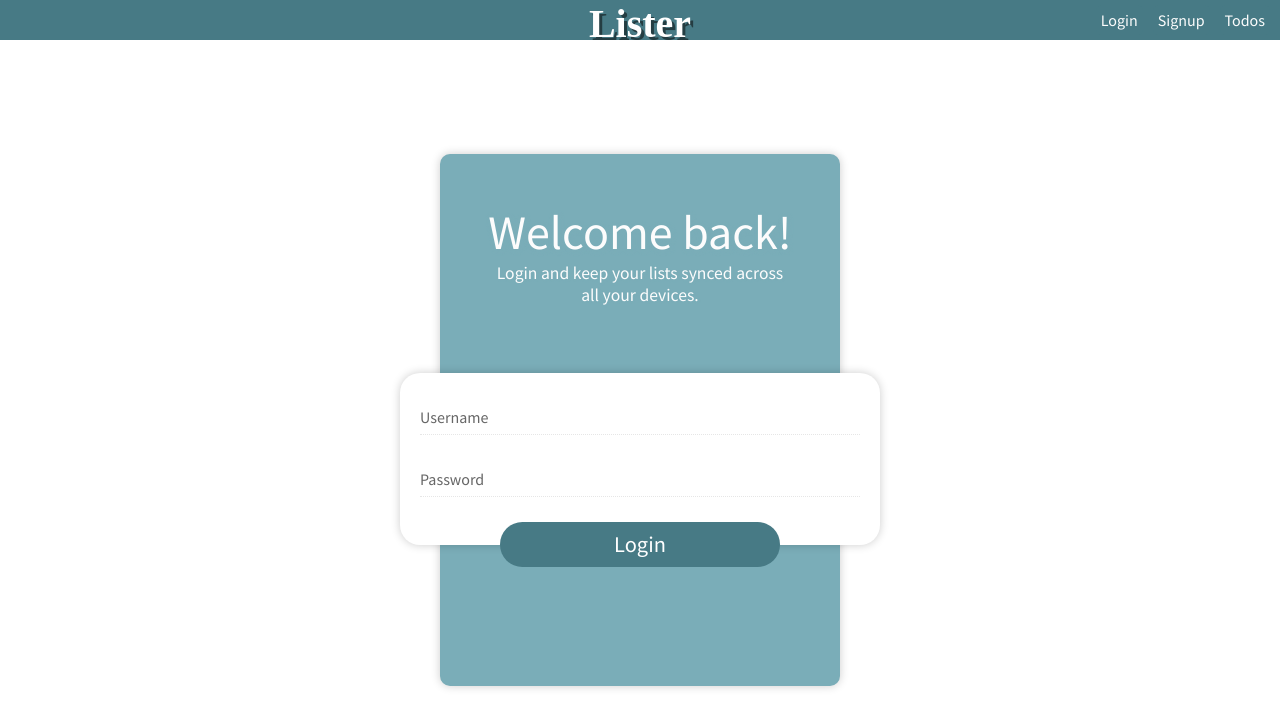
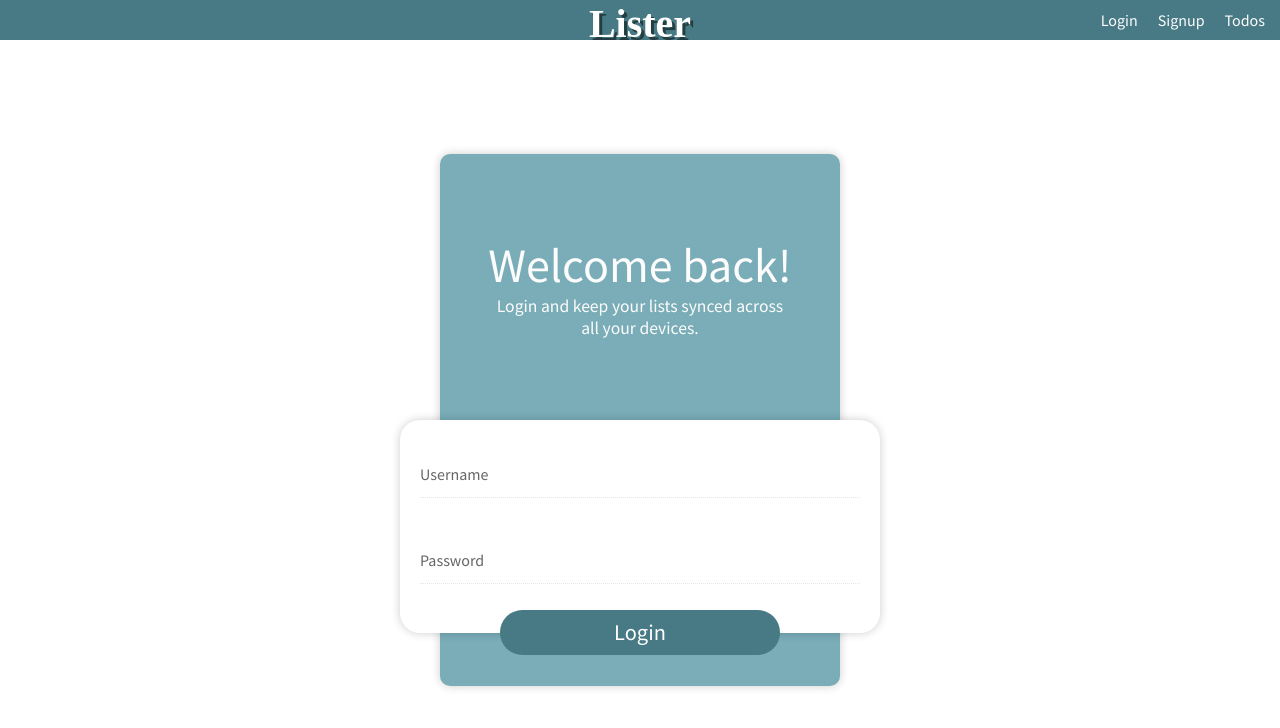
Before and after one commit to dmills-webdev/listerv2, a React (Create React App) app in the folder client/: page /login in a window 1280 px wide. Shown: the top 728 px of the page. Built offline with nearby package versions, Linux system fonts and the light colour scheme; a web font is replaced by a local one.

Commit message:
Update styling for login page to match signup.

```diff
--- a/client/src/Login.js
+++ b/client/src/Login.js
@@ -43,6 +43,7 @@ function Signup({ setUser }) {
       <div className='form-area'>
         <form onSubmit={handleSubmit} name='login' className='login-form'>
 
+            <div className='input-container'>
               <label htmlFor='username' id='username'>
                 Username
               </label>
@@ -51,7 +52,9 @@ function Signup({ setUser }) {
                 name='username'
                 onFocus={moveLabel}
                 onBlur={moveLabel}/>
+            </div>
 
+            <div className='input-container'>
               <label htmlFor='password' id='password'>
                 Password
               </label>
@@ -60,6 +63,7 @@ function Signup({ setUser }) {
                 name='password'
                 onFocus={moveLabel}
                 onBlur={moveLabel}/>
+            </div>
 
           <button name='submit-button' id='submit-button' hidden></button>
         </form>
--- a/client/src/Signup.js
+++ b/client/src/Signup.js
@@ -10,7 +10,7 @@ function Signup() {
   const [ submitText, modifySubmitText ] = useState('Submit')
 
 // Validate signup details
-  async function validateForm(e) {
+  function validateForm(e) {
     const password = e.target.password.value
     const passwordConfirmation = e.target.passwordConfirmation.value
     if ((password === passwordConfirmation) && // Passwords match
@@ -61,11 +61,11 @@ function Signup() {
 
 
 // Display form errors
+  // Submit button error
   function displayFormErrorMessage( message ) {
     modifySubmitText(message)
     document.getElementById('submit-proxy').classList.add('error-styling')
   }
-
   function removeFormErrorMessage() {
     modifySubmitText('Submit')
     document.getElementById('submit-proxy').classList.remove('error-styling')
@@ -114,7 +114,8 @@ function Signup() {
               type='password'
               name='password'
               onFocus={moveLabel}
-              onBlur={moveLabel}/>
+              onBlur={moveLabel}
+              onChange={removeFormErrorMessage}/>
           </div>
 
           <div className='input-container'>
@@ -125,7 +126,8 @@ function Signup() {
               type='password'
               name='passwordConfirmation'
               onFocus={moveLabel}
-              onBlur={moveLabel}/>
+              onBlur={moveLabel}
+              onChange={removeFormErrorMessage}/>
           </div>
 
         <button name='submit-button' id='submit-button' hidden></button>
--- a/client/src/css/Login.css
+++ b/client/src/css/Login.css
@@ -24,7 +24,7 @@
     flex-direction: column;
     justify-content: center;
     align-items: center;
-    flex: 1 1 auto;
+    height: 50%;
     padding: 20px;
     text-align: center; }
     .login-container .welcome-banner h1 {
@@ -41,41 +41,45 @@
       font-weight: 400;
       text-shadow: 1px 1px 2px #7aadb8; }
   .login-container .form-area {
-    flex: 1 1 auto; }
-    @media only screen and (min-width: 1200px) {
-      .login-container .form-area {
-        margin-top: 15%; } }
+    height: 50%; }
     .login-container .form-area .login-form {
       display: flex;
       flex-direction: column;
       position: relative;
       width: 90%;
+      height: 80%;
       margin: 0 auto;
-      padding: 0 20px 3em 20px;
+      padding: 10px 20px 2em 20px;
       border-radius: 10px;
       box-shadow: 0 0 10px rgba(0, 0, 0, 0.2);
       background: white; }
       @media only screen and (min-width: 1200px) {
         .login-container .form-area .login-form {
-          top: -15%;
           width: 120%;
           right: 10%;
           border-radius: 20px; } }
+      .login-container .form-area .login-form .input-container {
+        height: calc(100% / 2); }
       .login-container .form-area .login-form label {
         display: block;
         position: relative;
-        bottom: -1.5em;
-        min-height: 20px;
-        margin-top: 10px;
+        bottom: -40%;
+        height: 20%;
         color: #666666;
         pointer-events: none;
         transition: bottom 0.3s, font-size 0.3s; }
       .login-container .form-area .login-form .focussedLabel {
-        font-size: 0.75rem;
-        bottom: 0; }
+        bottom: 0;
+        font-size: 0.75rem; }
       .login-container .form-area .login-form input {
+        display: block;
+        height: 60%;
+        width: 100%;
         border-bottom: 1px dotted #e6e6e6;
-        height: 2em; }
+        padding-left: 5px;
+        margin: auto 0; }
+      .login-container .form-area .login-form input:focus {
+        outline: none; }
     .login-container .form-area .submit-proxy-button {
       display: block;
       position: relative;
@@ -90,8 +94,18 @@
       font-size: 1.4rem;
       line-height: 2em;
       text-align: center; }
-      @media only screen and (min-width: 1200px) {
-        .login-container .form-area .submit-proxy-button {
-          top: calc(0em - 1em - 15%); } }
     .login-container .form-area .submit-proxy-button:hover {
       background: #365c63; }
+    .login-container .form-area .error-styling:hover {
+      background: #b53434; }
+    .login-container .form-area .error-styling {
+      background: #ff4e4e;
+      color: white;
+      width: 120%;
+      max-width: 120%;
+      right: 10%; }
+    .login-container .form-area #error-box {
+      position: relative;
+      top: -15%;
+      height: 2em;
+      background: #9f6060; }
--- a/client/src/scss/Login.scss
+++ b/client/src/scss/Login.scss
@@ -26,7 +26,7 @@
     flex-direction: column;
     justify-content: center;
     align-items: center;
-    flex: 1 1 auto;
+    height: 50%;
     padding: 20px;
     text-align: center;
 
@@ -48,45 +48,52 @@
   }
 
   .form-area {
-    flex: 1 1 auto;
-    @media only screen and (min-width: $breakpoint-pc) {
-      margin-top: 15%;
-    }
+    height: 50%;
 
     .login-form {
       display: flex;
       flex-direction: column;
       position: relative;
       width: 90%;
+      height: 80%;
       margin: 0 auto;
-      padding: 0 20px 3em 20px;
+      padding: 10px 20px 2em 20px;
       border-radius: 10px;
       box-shadow: 0 0 10px $box-shadow;
       background: $white;
       @media only screen and (min-width: $breakpoint-pc) {
-        top: -15%; // See below on submit-proxy-button
         width: 120%;
         right: 10%;
         border-radius: 20px;
       }
 
+
+      .input-container {
+        height: calc(100% / 2); // Divide 100% by number of containers that will be in the form
+      }
       label {
         display: block;
         position: relative;
-        bottom: -1.5em;
-        min-height: 20px;
-        margin-top: 10px;
+        bottom: -40%;
+        height: 20%;
         color: $grey1;
         pointer-events:none;
         transition: bottom 0.3s, font-size 0.3s;
       }
       .focussedLabel {
+        bottom: 0;
         font-size: 0.75rem;
-        bottom: 0;
       }
       input {
+        display: block;
+        height: 60%;
+        width: 100%;
         border-bottom: 1px dotted $grey4;
-        height: 2em;
+        padding-left: 5px;
+        margin: auto 0;
+      }
+      input:focus {
+         outline: none;
       }
     }
 
@@ -104,12 +111,25 @@
       font-size: 1.4rem;
       line-height: 2em;
       text-align: center;
-      @media only screen and (min-width: $breakpoint-pc) {
-        top: calc(0em - 1em - 15%); // Submit button intersect form at half its height
-      }
     }
     .submit-proxy-button:hover {
       background: $primary-dark
     }
+    .error-styling:hover {
+      background: #b53434;
+    }
+    .error-styling {
+      background: #ff4e4e;
+      color: $white;
+      width: 120%;
+      max-width: 120%;
+      right: 10%;
+    }
+    #error-box {
+      position: relative;
+      top: -15%;
+      height: 2em;
+      background: hsla(0, 25%, 50%, 1);
+    }
   }
 }
--- a/client/src/scss/Signup.scss
+++ b/client/src/scss/Signup.scss
@@ -68,15 +68,13 @@
 
 
       .input-container {
-        height: calc(100% / 3);
+        height: calc(100% / 3); // Divide 100% by number of containers that will be in the form
       }
       label {
         display: block;
         position: relative;
         bottom: -40%;
-
         height: 20%;
-
         color: $grey1;
         pointer-events:none;
         transition: bottom 0.3s, font-size 0.3s;
@@ -89,7 +87,6 @@
         display: block;
         height: 60%;
         width: 100%;
-
         border-bottom: 1px dotted $grey4;
         padding-left: 5px;
         margin: auto 0;
@@ -127,13 +124,11 @@
       max-width: 120%;
       right: 10%;
     }
-
     #error-box {
       position: relative;
       top: -15%;
       height: 2em;
       background: hsla(0, 25%, 50%, 1);
     }
-
   }
 }
```
Lines whose indentation alone changed are shown as unchanged.
